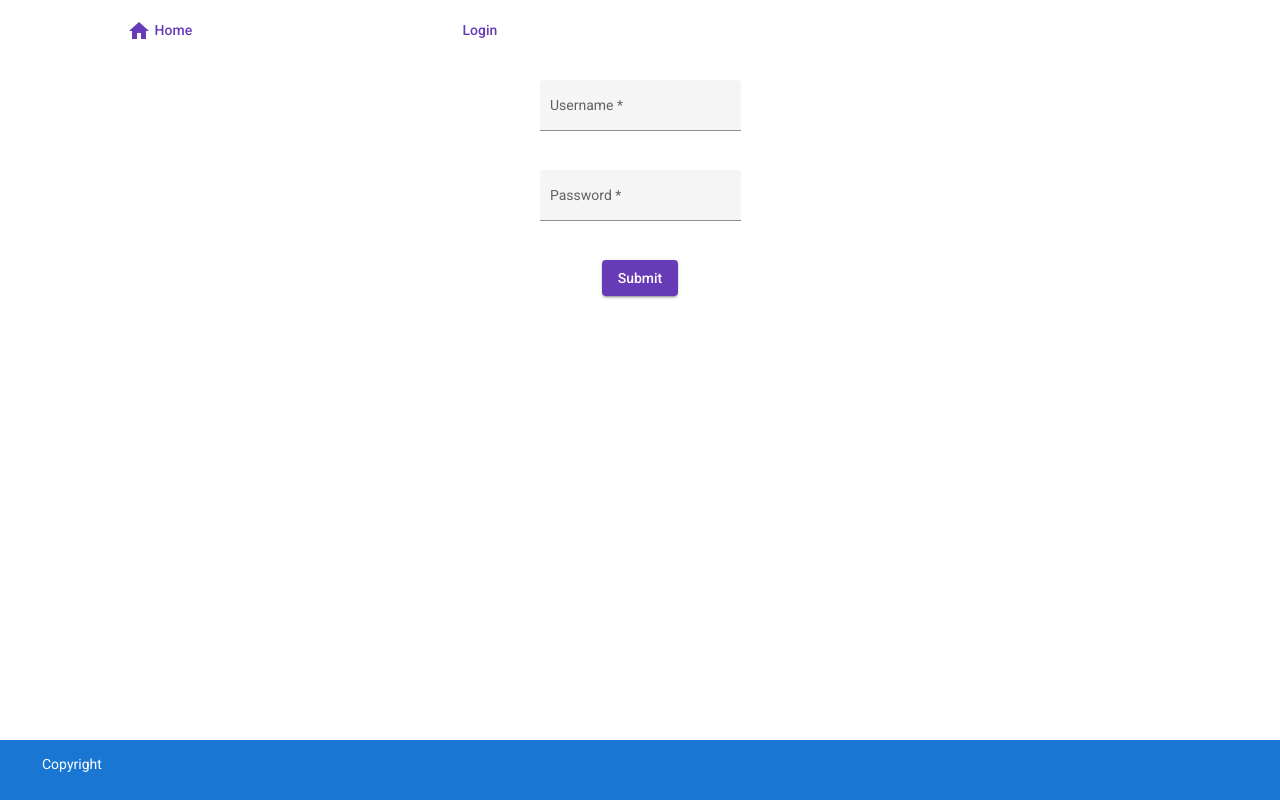
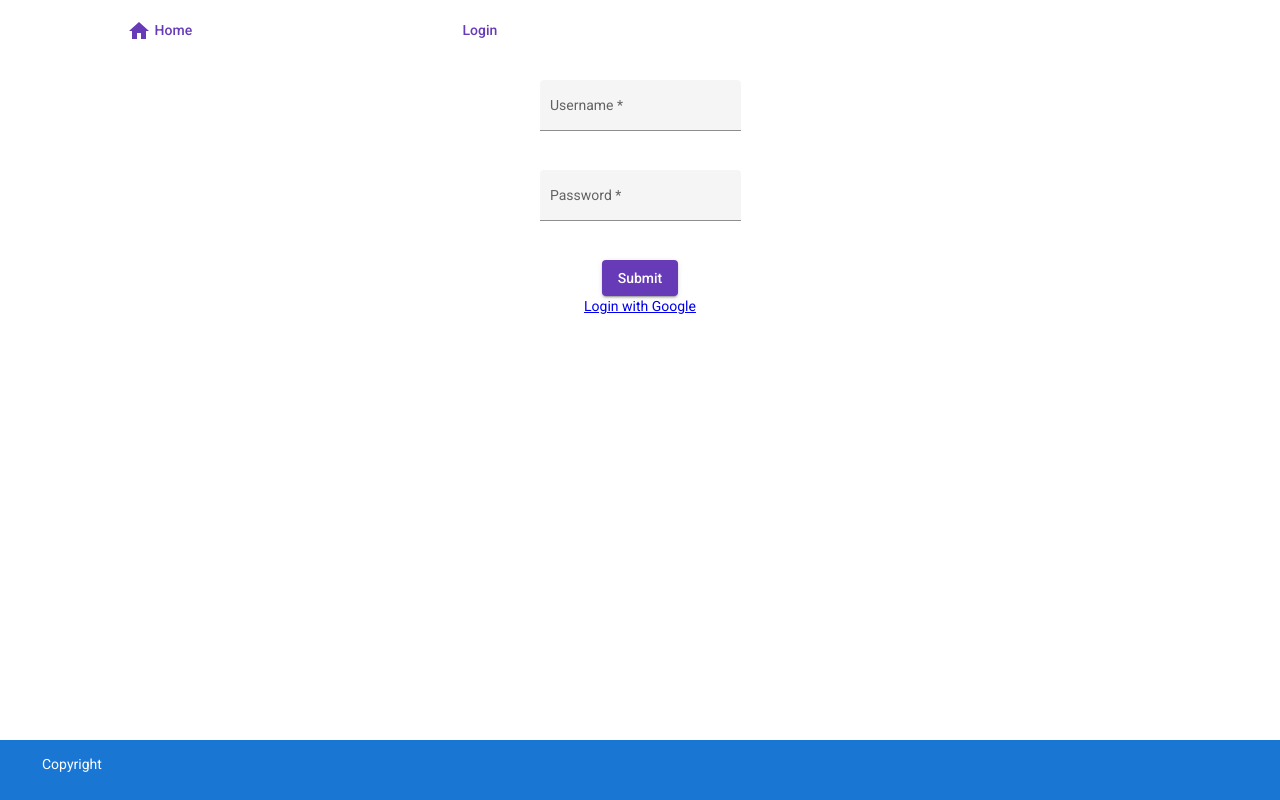
Before and after one commit to absence23/angular-ui-example, an Angular app: page /login in a window 1280 px wide. Built offline with nearby package versions, Linux system fonts and the light colour scheme; no server answers.

Commit message:
Google login

```diff
--- a/src/app/login.component.html
+++ b/src/app/login.component.html
@@ -49,4 +49,8 @@
     <button mat-raised-button color="primary" type="submit">
         Submit
     </button>
+    <br>
+    <div>
+        <a href="{{apiUrl}}/oauth2/authorization/google">Login with Google</a>
+    </div>
 </form>
--- a/src/app/login.component.ts
+++ b/src/app/login.component.ts
@@ -2,12 +2,14 @@ import {Component} from '@angular/core';
 import {AppService} from './app.service';
 import {HttpClient} from '@angular/common/http';
 import {Router} from '@angular/router';
+import {environment} from '../environments/environment';
 
 @Component({
     templateUrl: './login.component.html'
 })
 export class LoginComponent {
     error = '';
+    apiUrl = environment.apiUrl;
     credentials = {username: '', password: ''};
 
     constructor(private app: AppService, private http: HttpClient, private router: Router) {
--- a/src/app/post/post.component.html
+++ b/src/app/post/post.component.html
@@ -1,5 +1,5 @@
 <div [hidden]="!error" class="danger">
-    There was a problem logging in: "{{error}}". Please try again.
+    {{error}}
 </div>
 <br>
 <form (submit)="addPost()" role="form">
@@ -27,10 +27,11 @@
     <br>
     <label class="mat-raised-button">
         {{imageName}}
-        <input style="visibility: hidden" type="file" id="uploadFile" (change)="uploadFileEvt($event)" name="uploadFile"
+        <input class="hidden" type="file" id="uploadFile" (change)="uploadFileEvt($event)"
+               name="uploadFile"
                multiple="multiple" accept="image/*"/>
     </label>
     <br>
     <br>
-    <button mat-raised-button color="primary" type="submit">Submit</button>
+    <button mat-raised-button color="primary" type="submit" [disabled]="titleField.errors?.required && titleField.touched">Submit</button>
 </form>
```
Also changed, not shown: 1 other file (tests, documents, lock files or other folders).
